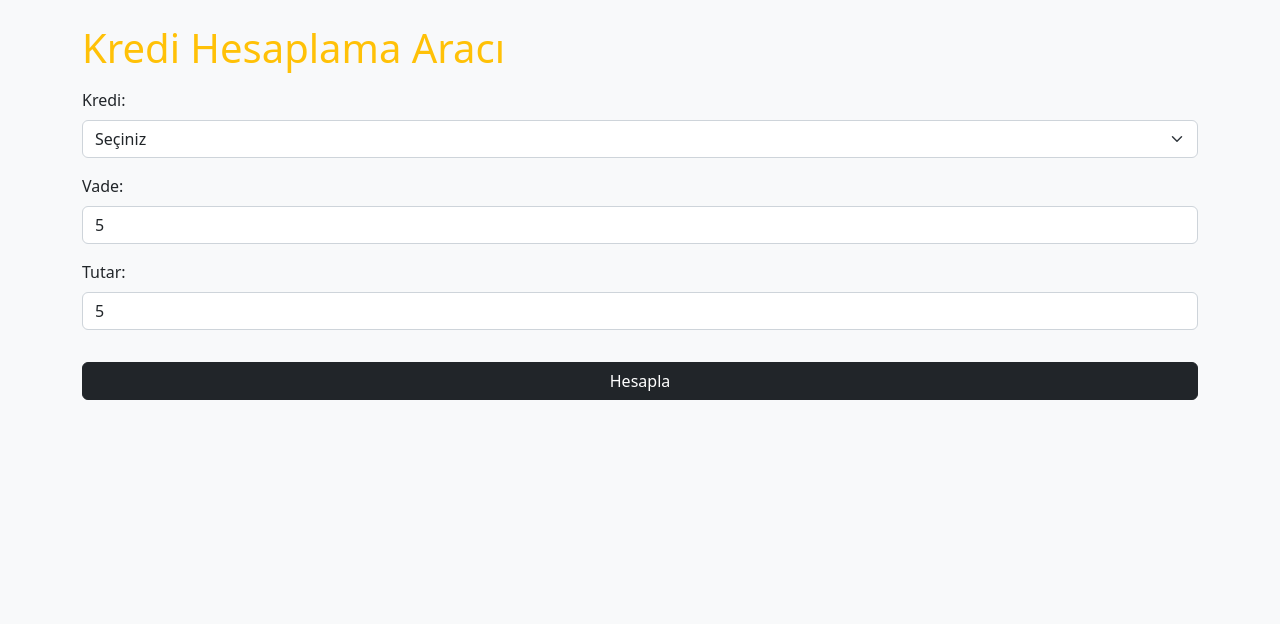
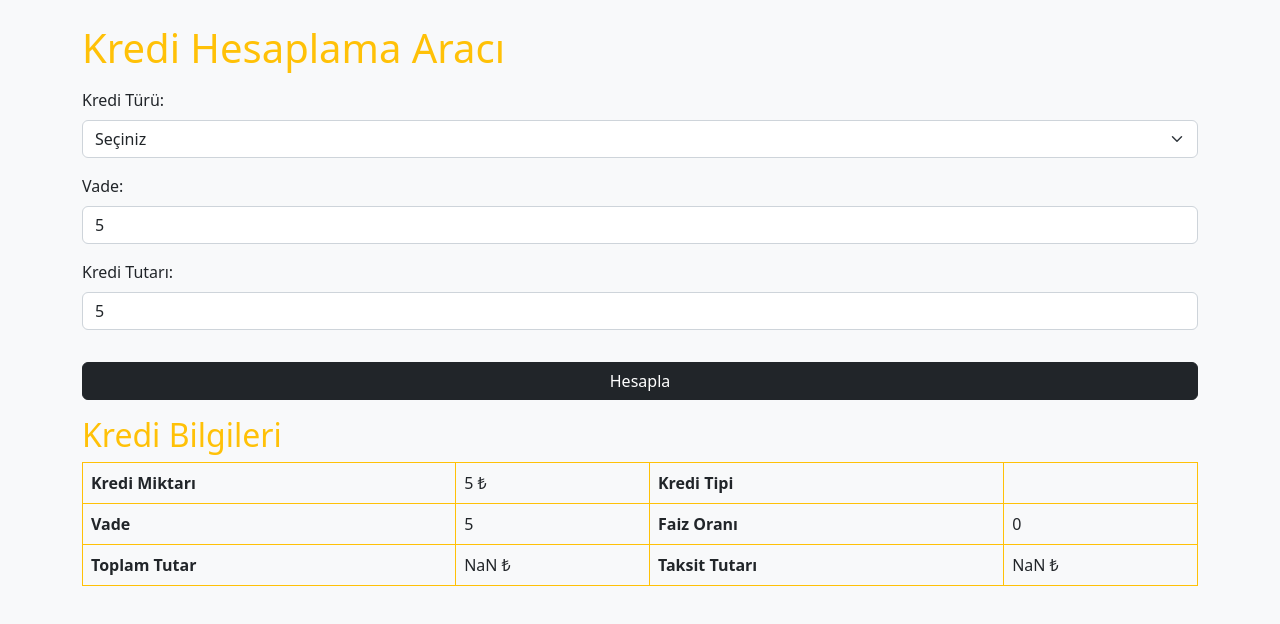
Before and after one commit to omersb/KrediHesapla_js, a plain HTML site: page index.html in a window 1280 px wide. Both pictures are taken after typing "5", "5" into the empty fields and a click on the button "Hesapla". Drawn offline with nearby package versions, Linux system fonts and the light colour scheme.

Commit message:
finished

```diff
--- a/app.js
+++ b/app.js
@@ -27,8 +27,36 @@ hesaplaBtn.addEventListener("click", (e) => {
     (tutar.value * (faiz * (1 + faiz) ** vade.value)) /
     ((1 + faiz) ** vade.value - 1);
 
-//   console.log(taksit);
-  console.log(oran);
+  // console.log(taksit);
+  sonuclarıGöster();
+});
 
+const sonuclarıGöster = () => {
+  const sonuclar = document.querySelector(".sonuclar");
 
-});
+  sonuclar.innerHTML = `
+    <h2 class="text-warning mt-3">Kredi Bilgileri</h2>
+    <table class="table table-bordered border-warning">
+        <tbody>
+            <tr>
+                <th>Kredi Miktarı</th>
+                <td>${tutar.value} ₺</td>
+                <th>Kredi Tipi</th>
+                <td>${select.value}</td>
+            </tr>
+            <tr>
+                <th>Vade</th>
+                <td>${vade.value}</td>
+                <th>Faiz Oranı</th>
+                <td>${oran}</td>
+            </tr>
+            <tr>
+                <th>Toplam Tutar</th>
+                <td>${(taksit * vade.value).toFixed(2)} ₺</td>
+                <th>Taksit Tutarı</th>
+                <td>${taksit.toFixed(2)} ₺</td>
+            </tr>
+        </tbody>
+    </table>
+    `;
+};
--- a/index.html
+++ b/index.html
@@ -17,7 +17,7 @@
     <main class="container mt-4">
       <h1 class="text-warning">Kredi Hesaplama Aracı</h1>
       <section class="mt-3">
-        <label for="select">Kredi:</label>
+        <label for="select">Kredi Türü:</label>
         <select id="select" class="form-select mb-3 mt-2">
           <option value="">Seçiniz</option>
           <option value="Konut Kredisi">Konut Kredisi</option>
@@ -31,10 +31,12 @@
             <input type="number" class="form-control" id="vade" />
           </div>
           <div class="mb-3">
-            <label for="tutar" class="form-label">Tutar:</label>
+            <label for="tutar" class="form-label">Kredi Tutarı:</label>
             <input type="number" class="form-control" id="tutar" />
           </div>
-          <button id="hesaplaBtn" class="btn btn-dark w-100 mt-3">Hesapla</button>
+          <button id="hesaplaBtn" class="btn btn-dark w-100 mt-3">
+            Hesapla
+          </button>
         </form>
       </section>
       <section class="sonuclar"></section>
```
